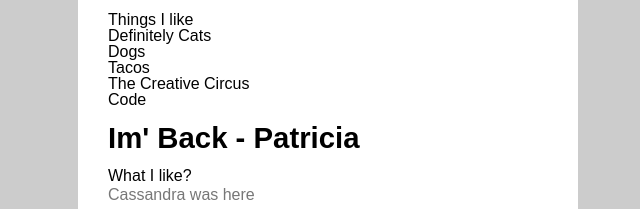
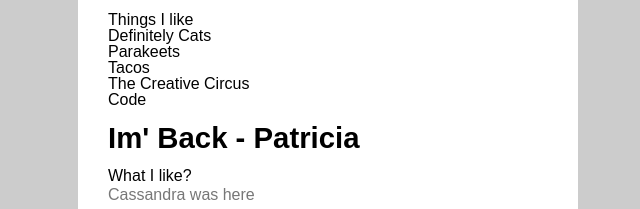
Before and after one commit to CyanLetter/wd3-week1-demo, a website: page index.html in a window 1280 px wide. Shown: the part 237-446 px from the top of the page, 312-952 px from the left. Drawn offline with Linux system fonts and the light colour scheme.

Commit message:
like parakeets

```diff
--- a/index.html
+++ b/index.html
@@ -17,7 +17,7 @@
 			<h3>Things I like</h3>
 			<ul>
 				<li>Definitely Cats</li>
-				<li>Dogs</li>
+				<li>Parakeets</li>
 				<li>Tacos</li>
 				<li>The Creative Circus</li>
 				<li>Code</li>
```
